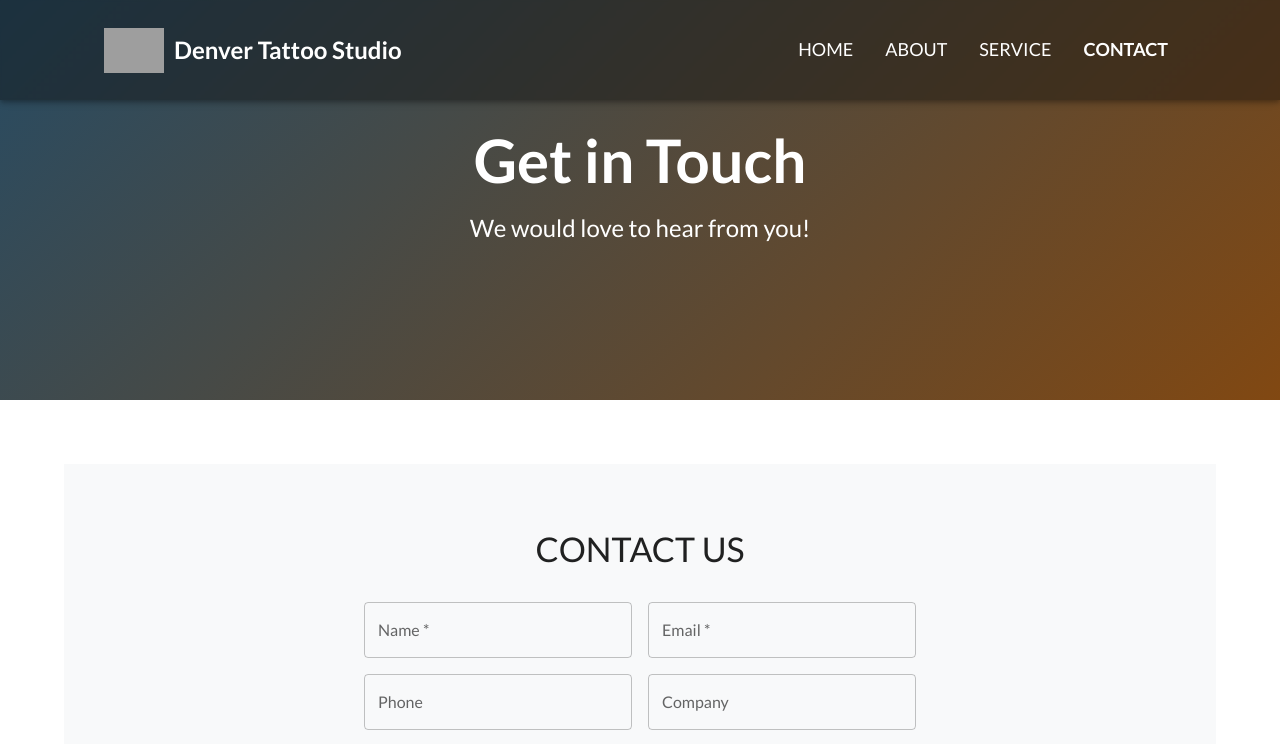
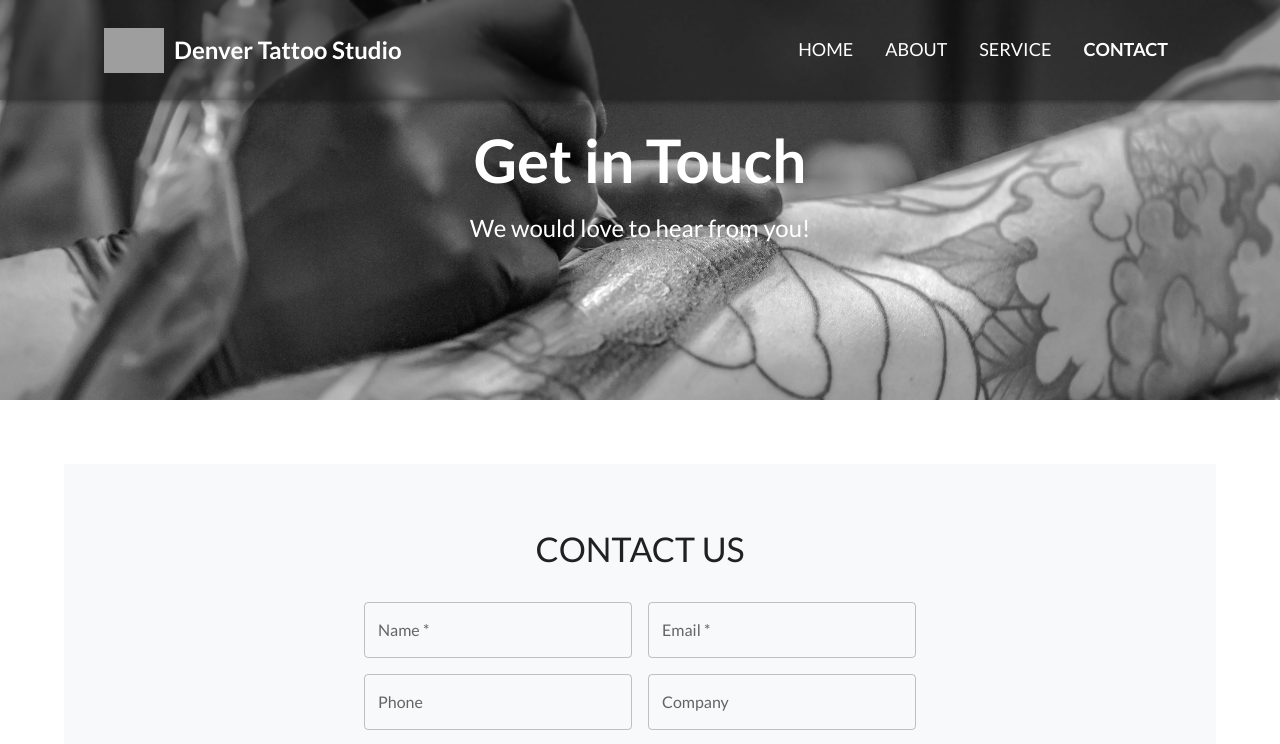
Before and after one commit to Hakkotako/customizable-headless, a Next.js app: page /contact in a window 1280 px wide. Shown: the top 744 px of the page. Built offline with nearby package versions, Linux system fonts and the light colour scheme; grey boxes are pictures that could not be loaded.

Commit message:
gallery upgrade

```diff
--- a/src/app/about/page.tsx
+++ b/src/app/about/page.tsx
@@ -6,6 +6,7 @@ export default function About() {
     <PageTemplate
       heroTitle="Learn More About Us"
       heroSubtitle="We are dedicated to providing the best service."
+      heroBgImg="tempHeroBg.jpg"
       components={[
         <Text key={"about-text"} />
       ]}
--- a/src/app/contact/page.tsx
+++ b/src/app/contact/page.tsx
@@ -7,7 +7,7 @@ export default function Contact() {
     <PageTemplate
       heroTitle="Get in Touch"
       heroSubtitle="We would love to hear from you!"
-      heroBgColor="linear-gradient(135deg, #274b63ff 0%, #814812ff 100%)"
+      heroBgImg="tempHeroBg.jpg"
       components={[
         <ContactForm
           key={"contact-form"}
--- a/src/app/service/page.tsx
+++ b/src/app/service/page.tsx
@@ -9,9 +9,10 @@ export default function Service() {
     <PageTemplate
       heroTitle="Our Services"
       heroSubtitle="Here you can learn more about what we offer."
+      heroBgImg="tempHeroBg.jpg"
       components={[
-        <ServiceGrid key={"services-grid"} services={serviceData} title="Our Services" />,
-        <GalleryComponent key={"services-gallery"} items={gallerydata} columns={3} title="Our work of Art" />
+        <GalleryComponent key={"services-gallery"} items={gallerydata} columns={3} title="Our work of Art" />,
+        <ServiceGrid key={"services-grid"} services={serviceData} title="Our Services" />
       ]}
     />
   );
--- a/src/components/Text.tsx
+++ b/src/components/Text.tsx
@@ -29,7 +29,7 @@ export default function Text() {
                 For us, <Box component="a" href="/about" fontWeight="bold" color="#46709cff">tattoos</Box> are not just about the art; they&apos;re about the experience. We take pride in our commitment to customer satisfaction, ensuring that every client leaves our studio not only with a beautiful tattoo but also with a memorable experience. Our friendly and professional staff are here to guide you through every step of the process, from consultation to aftercare.
             </Typography>
             <Box gap={2} sx={{display: "flex", justifyContent: "center"}}>
-                <Button href="/about" style={{backgroundColor: "#46709cff", color: "#fff"}}>Gallery</Button>
+                <Button href="/service" style={{backgroundColor: "#46709cff", color: "#fff"}}>Gallery</Button>
                 <Button href="/contact" style={{backgroundColor: "#46709cff", color: "#fff"}}>Contact</Button>
                 <Button href="/contact" style={{backgroundColor: "#46709cff", color: "#fff"}}>Book Now</Button>
             </Box>
```
Also changed, not shown: public/tempHeroBg.jpg (added).
